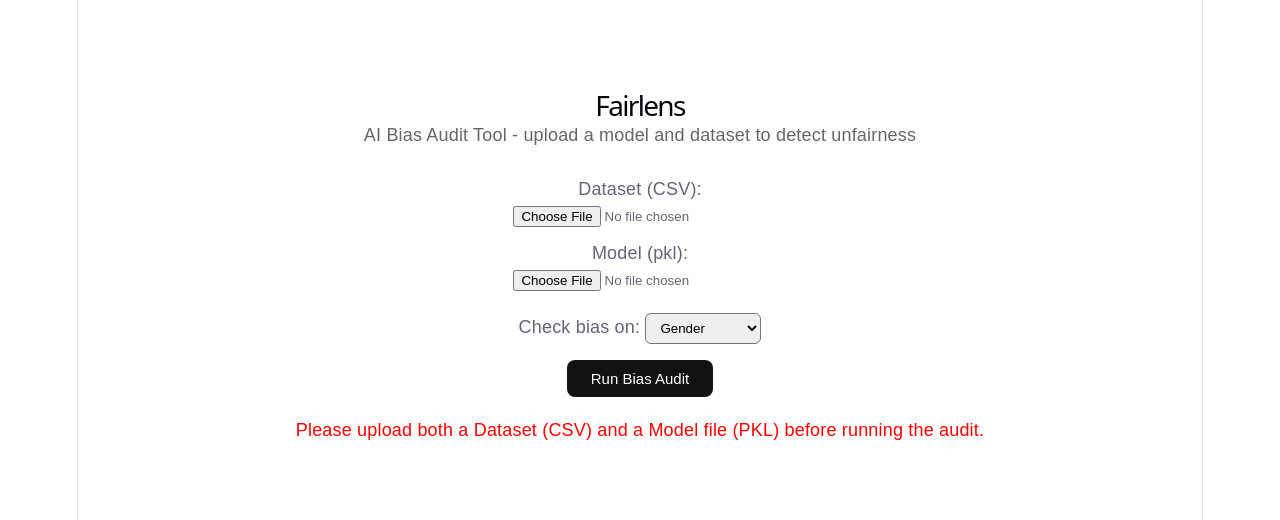
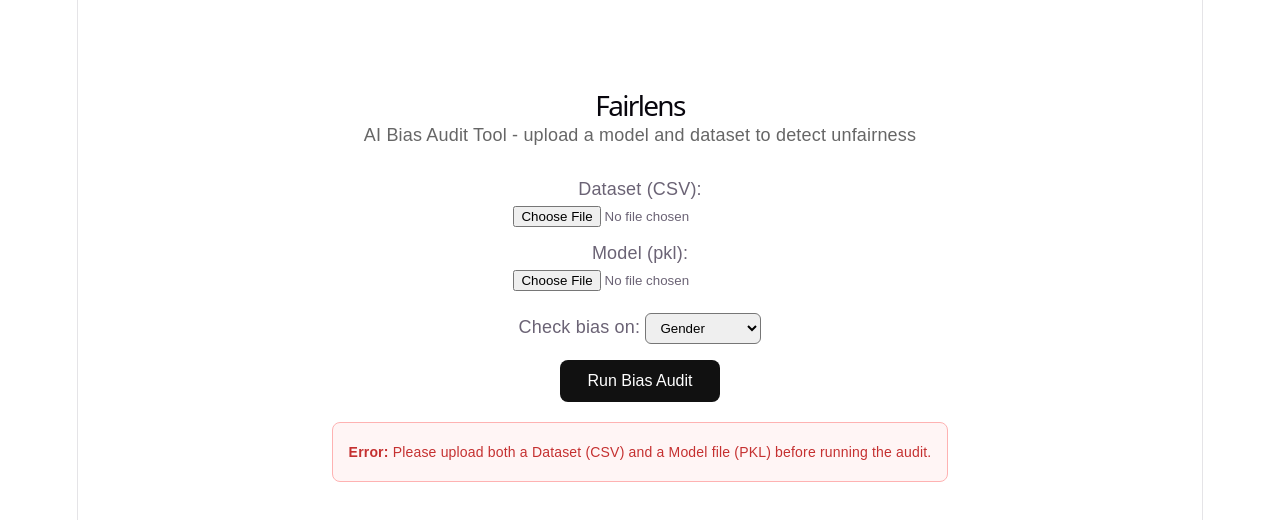
Before and after one commit to Vijay-tech-cmd/Failens-prototype, a React app in the folder frontend/: page / in a window 1280 px wide. Both pictures are taken after a click on the button "Run Bias Audit". Shown: the top 520 px of the page. Built offline with nearby package versions, Linux system fonts and the light colour scheme; the HTML template or start-up script is replaced by a standard one.

Commit message:
AI report generation error is resolved

```diff
--- a/frontend/src/App.jsx
+++ b/frontend/src/App.jsx
@@ -76,13 +76,32 @@ export default function App() {
           <option value="relationship">Relationship</option>
         </select>
       </div>
-      <button onClick={runAudit} disabled={loading} style={{ padding: "10px 24px", fontSize: 15, cursor: "pointer", background: "#111", color: "#fff", border: "none", borderRadius: 8 }}>
-        {loading ? "Analyzing..." : "Run Bias Audit"}
+      <button onClick={runAudit} disabled={loading} style={{ padding: "12px 28px", fontSize: 16, cursor: loading ? "not-allowed" : "pointer", background: loading ? "#666" : "#111", color: "#fff", border: "none", borderRadius: 8, transition: "all 0.2s" }}>
+        {loading ? "Analyzing Bias..." : "Run Bias Audit"}
       </button>
 
-      {error && <p style={{ color: "red", marginTop: 20 }}>{error}</p>}
+      {loading && (
+        <div style={{ marginTop: 24, padding: 20, background: "#f0f7ff", borderRadius: 10, border: "1px solid #cce3ff", textAlign: 'center' }}>
+          <p style={{ margin: 0, color: "#0056b3", fontWeight: 600 }}>
+            Audit in progress...
+          </p>
+          <p style={{ margin: "5px 0 0", fontSize: 13, color: "#666" }}>
+            We're computing fairness metrics and generating your AI audit report. This usually takes 15–30 seconds.
+          </p>
+        </div>
+      )}
 
-      {results && <ResultsDashboard results={results} />}
+      {error && (
+        <div style={{ marginTop: 20, padding: 16, borderRadius: 8, background: "#fff5f5", border: "1px solid #feb2b2", color: "#c53030", fontSize: 14 }}>
+          <strong>Error:</strong> {error}
+        </div>
+      )}
+
+      {results && (
+        <div style={{ marginTop: 32 }}>
+          <ResultsDashboard results={results} />
+        </div>
+      )}
     </div>
   );
 }
--- a/frontend/src/Components/ResultsDashboard.jsx
+++ b/frontend/src/Components/ResultsDashboard.jsx
@@ -40,7 +40,7 @@ export default function ResultsDashboard({ results }) {
                     AI Audit Report
                 </h3>
                 <p style={{ lineHeight: 1.7, margin: 0, whiteSpace: "pre-wrap" }}>
-                    {results.ai_report}
+                    {results.ai_report || "The AI report is temporarily unavailable for this audit. Please try again or check the backend configuration."}
                 </p>
             </div>
         </div>
```
Also changed, not shown: 1 other file (tests, documents, lock files or other folders).
